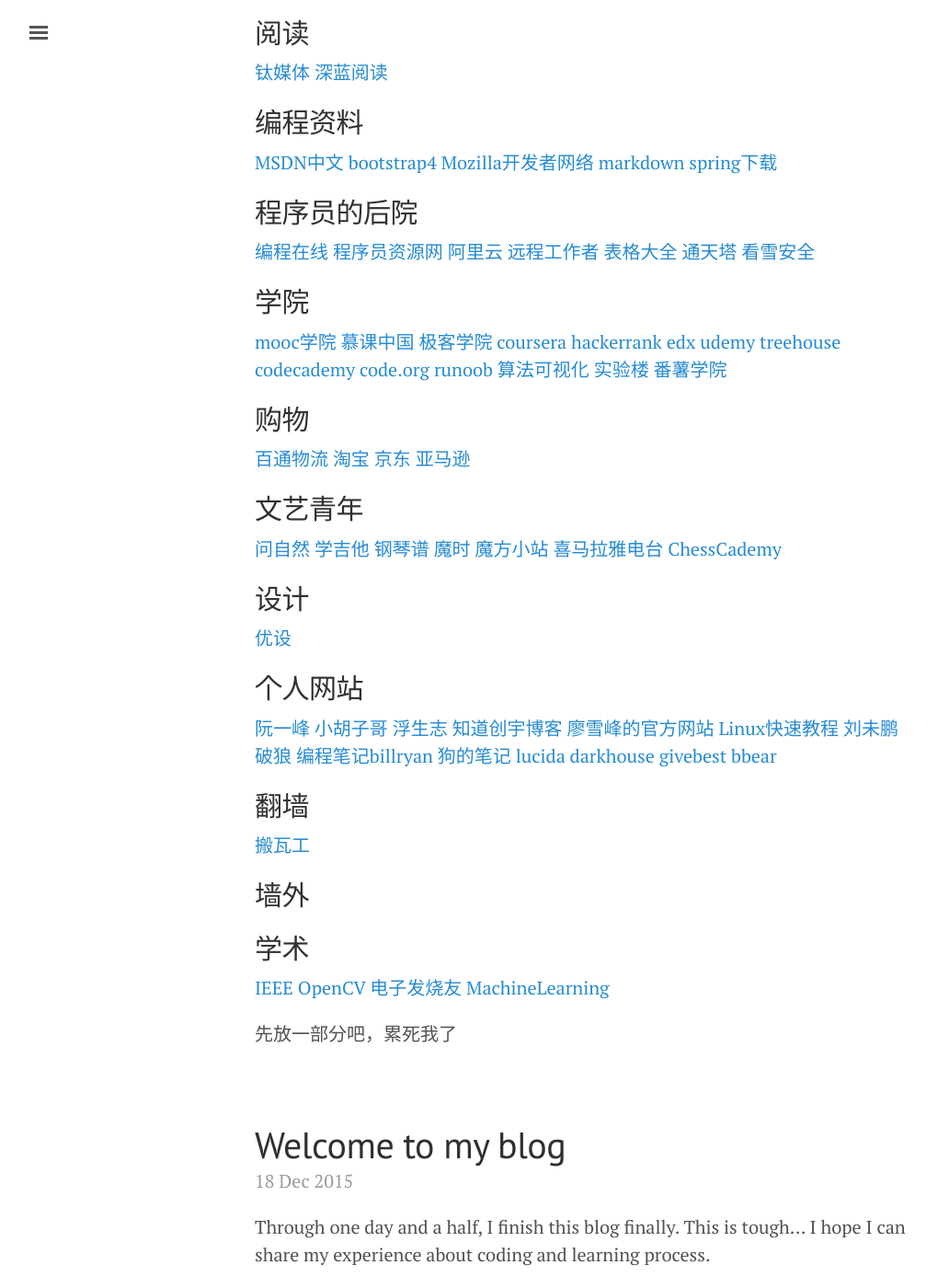
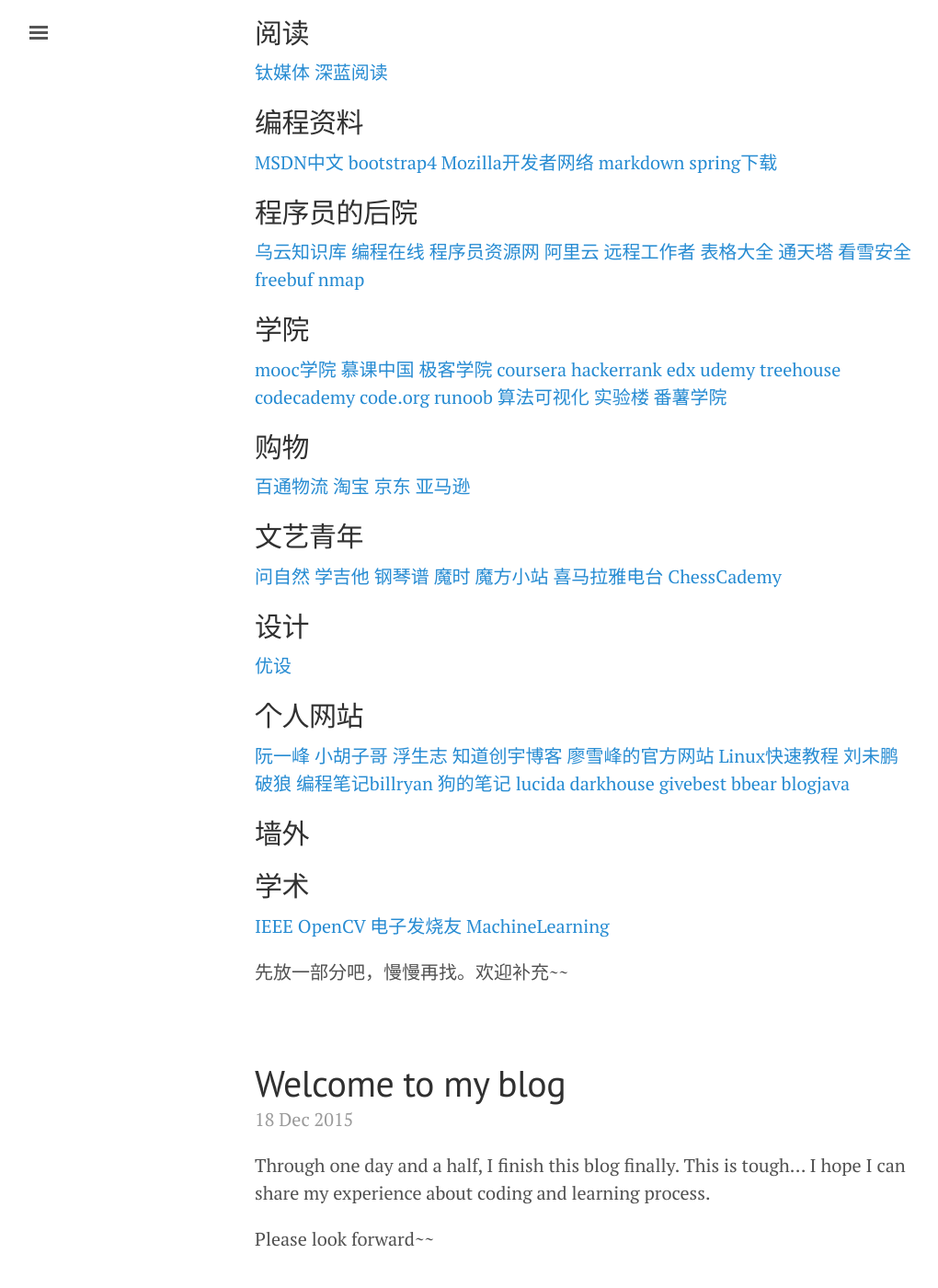
Before and after one commit to gyk6985432/myBlog, a Jekyll site: the page built from index.html, in a window 1280 px wide and 1400 px high, scrolled down 708 px. Shown: the whole window at 92% size, without its empty margins (3-1023 px from the left). Built offline with Jekyll 4.4.1, drawn with Linux system fonts in a browser that asks for light colours; the list of posts is cut into pages by our own code.

```diff
--- a/_posts/2015-12-18-my sites.md
+++ b/_posts/2015-12-18-my sites.md
@@ -52,6 +57,7 @@
 [spring下载](https://repo.spring.io/webapp/#/artifacts/browse/tree/General/libs-release-local/org/springframework/spring/4.2.3.RELEASE/spring-framework-4.2.3.RELEASE-docs.zip)
 
 ## 程序员的后院
+[乌云知识库](http://drops.wooyun.org/)
 [编程在线](https://www.livecoding.tv/)
 [程序员资源网](http://info.9iphp.com/)
 [阿里云](http://www.aliyun.com/)
@@ -59,6 +65,8 @@
 [表格大全](http://www.vertex42.com/)
 [通天塔](https://ttt.tt/)
 [看雪安全](http://bbs.pediy.com/index.php)
+[freebuf](http://www.freebuf.com/)
+[nmap](https://nmap.org/)
 
 ## 学院
 [mooc学院](http://mooc.guokr.com/)
@@ -110,10 +118,8 @@
 [darkhouse](http://darkhouse.com.cn/blog/list)
 [givebest](http://www.cnblogs.com/givebest/)
 [bbear](http://bbear.me/)
+[blogjava](http://www.blogjava.net/)
 
-
-## 翻墙
-[搬瓦工](https://bandwagonhost.com/)
 
 ## 墙外
 
@@ -123,4 +129,4 @@
 [电子发烧友](http://bbs.elecfans.com/)
 [MachineLearning](http://xyclade.github.io/MachineLearning/)
 
-先放一部分吧，累死我了
+先放一部分吧，慢慢再找。欢迎补充~~
```
Also changed, not shown: other parts of _posts/2015-12-18-my sites.md (+5 -0 lines).
